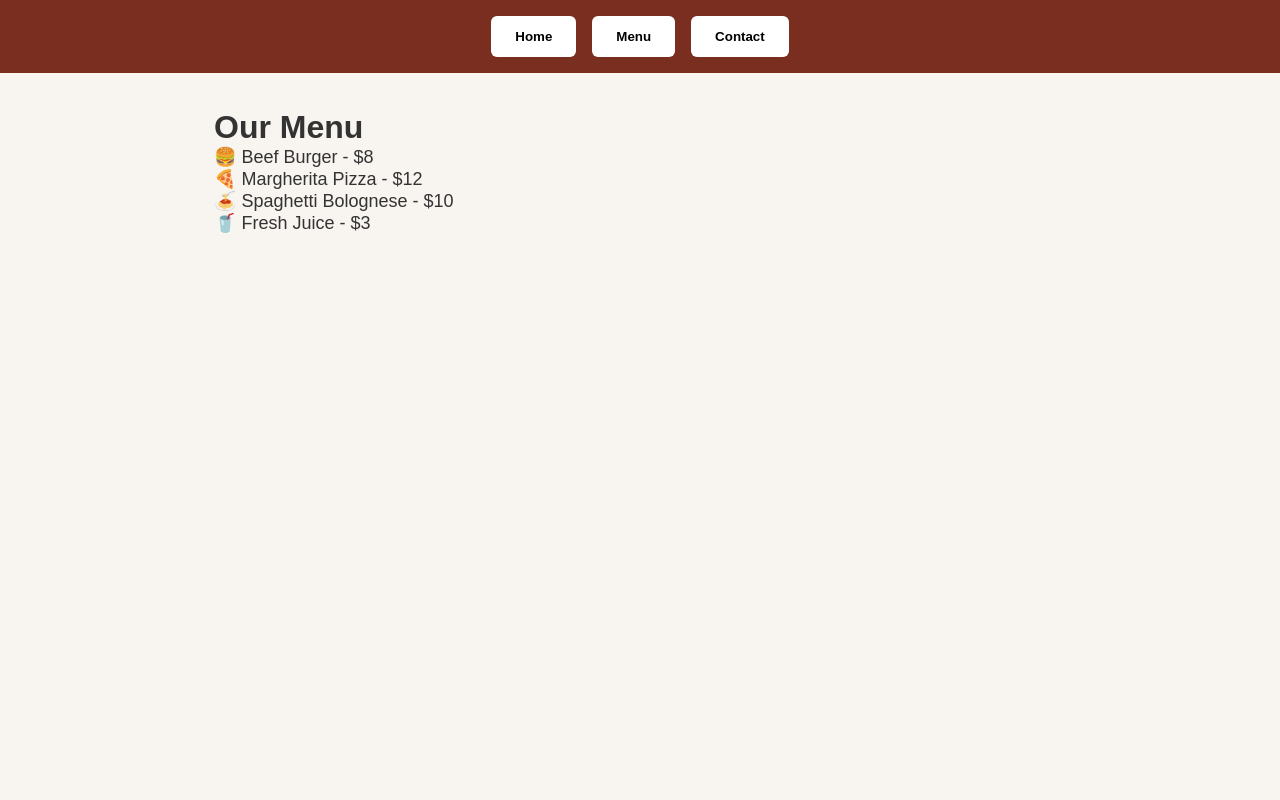
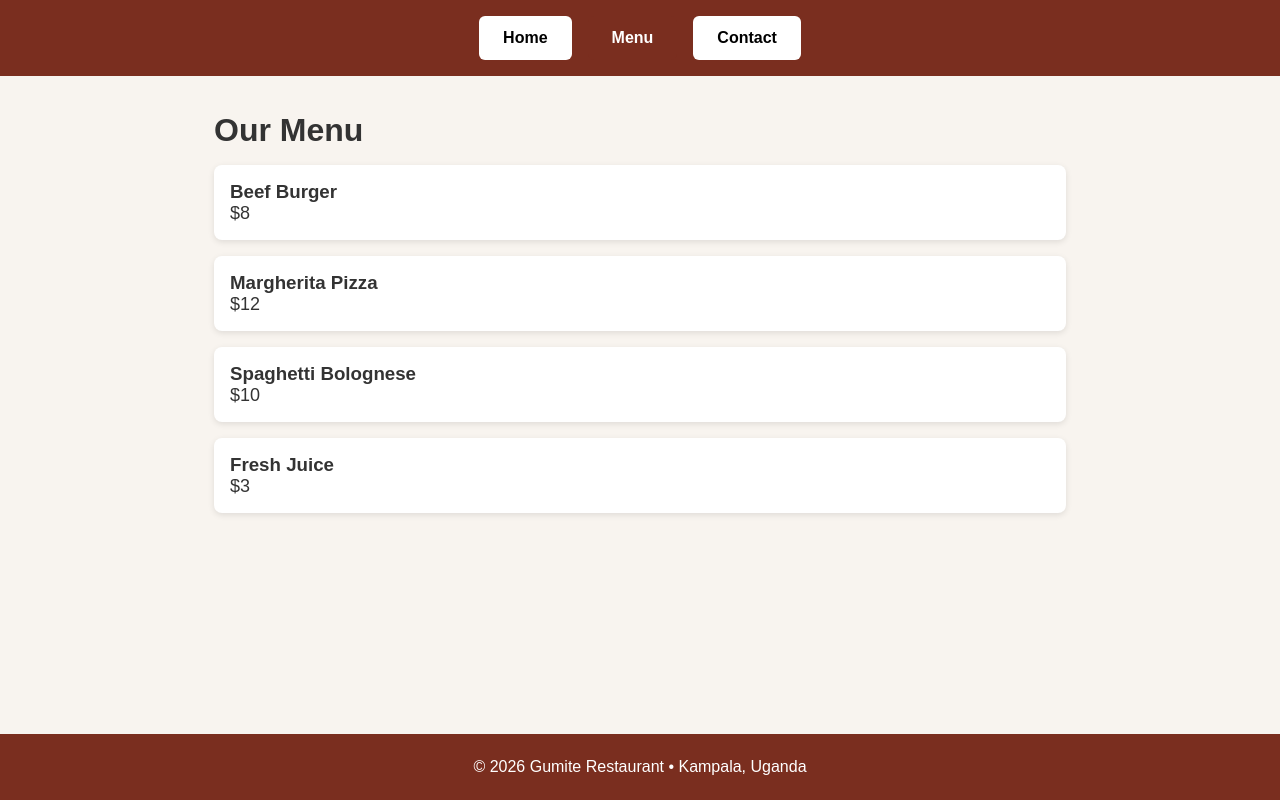
Before and after one commit to Ssekyene/gumite-restaurant, a website built with webpack: page src/template.html in a window 1280 px wide. Both pictures are taken after a click on the button "Menu". Built offline with nearby package versions, Linux system fonts and the light colour scheme.

Commit message:
chore: improve layout and refactor code

```diff
--- a/src/contact.js
+++ b/src/contact.js
@@ -18,5 +18,6 @@ export default function loadContact() {
 
   contact.append(title, phone, email, address);
 
-  content.appendChild(contact);
+  //content.appendChild(contact);
+  return contact;
 }
--- a/src/home.js
+++ b/src/home.js
@@ -13,14 +13,19 @@ export default function loadHome() {
 
   const description = document.createElement("p");
   description.textContent =
-    "At Gumite Restaurant, we serve carefully prepared local and international dishes made from the freshest ingredients.";
+    "Experience delicious local and international cuisine prepared with fresh ingredients and served in a warm, welcoming atmosphere.";
 
   const image = document.createElement("img");
 
   image.src = "https://images.unsplash.com/photo-1517248135467-4c7edcad34c4";
   image.alt = "Restaurant interior";
 
-  home.append(title, image, tagline, description);
+  const hours = document.createElement("p");
+  hours.textContent ="Open Daily: 8:00 AM - 11:00 PM";
 
-  content.appendChild(home);
+  home.append(title, image, tagline, description, hours);
+
+  //content.appendChild(home);
+
+  return home;
 }
--- a/src/index.js
+++ b/src/index.js
@@ -4,28 +4,43 @@ import loadMenu from "./menu.js";
 import loadContact from "./contact.js";
 
 
-function renderPage(pageLoader) {
-  const content = document.querySelector("#content");
-
-  content.textContent = "";
-
-  pageLoader();
-}
-
-renderPage(loadHome); // load home page initially
-
 const homeBtn = document.querySelector("#home-btn");
 const menuBtn = document.querySelector("#menu-btn");
 const contactBtn = document.querySelector("#contact-btn");
 
+function renderPage(pageLoader) {
+  const content = document.querySelector("#content");
+  content.replaceChildren(pageLoader());
+  //content.textContent = "";
+
+  //pageLoader();
+}
+
+function setActiveButton(activeBtn) {
+  const buttons = document.querySelectorAll("nav button");
+
+  buttons.forEach((button) => {
+    button.classList.remove("active");
+  });
+
+  activeBtn.classList.add("active");
+}
+
+/* load home page initially */
+renderPage(loadHome);
+setActiveButton(homeBtn);
+
 homeBtn.addEventListener("click", () => {
   renderPage(loadHome);
+  setActiveButton(homeBtn);
 });
 
 menuBtn.addEventListener("click", () => {
   renderPage(loadMenu);
+  setActiveButton(menuBtn);
 });
 
 contactBtn.addEventListener("click", () => {
   renderPage(loadContact);
+  setActiveButton(contactBtn);
 });
--- a/src/menu.js
+++ b/src/menu.js
@@ -7,7 +7,7 @@ export default function loadMenu() {
   const title = document.createElement("h1");
   title.textContent = "Our Menu";
 
-  const item1 = document.createElement("p");
+  /*const item1 = document.createElement("p");
   item1.textContent = "🍔 Beef Burger - $8";
 
   const item2 = document.createElement("p");
@@ -17,9 +17,29 @@ export default function loadMenu() {
   item3.textContent = "🍝 Spaghetti Bolognese - $10";
 
   const item4 = document.createElement("p");
-  item4.textContent = "🥤 Fresh Juice - $3";
+  item4.textContent = "🥤 Fresh Juice - $3"; */
 
-  menu.append(title, item1, item2, item3, item4);
+  function createMenuItem(name, price) {
+  const item = document.createElement("div");
 
-  content.appendChild(menu);
+  item.classList.add("menu-item");
+
+  item.innerHTML = `
+    <h3>${name}</h3>
+    <p>${price}</p>
+  `;
+
+  return item;
 }
+
+menu.append(
+  title,
+  createMenuItem("Beef Burger", "$8"),
+  createMenuItem("Margherita Pizza", "$12"),
+  createMenuItem("Spaghetti Bolognese", "$10"),
+  createMenuItem("Fresh Juice", "$3")
+);
+
+  //content.appendChild(menu);
+  return menu;
+}
--- a/src/styles.css
+++ b/src/styles.css
@@ -8,11 +8,25 @@ body {
   font-family: Arial, sans-serif;
   background: #f8f4ef;
   color: #333;
+  min-height: 100vh;
+  display: flex;
+  flex-direction: column;
+}
+
+#content {
+  flex: 1;
+  max-width: 900px;
+  width: 100%;
+  margin: 0.8rem auto;
+  padding: 1.5rem;
 }
 
 header {
   background: #7a2e1f;
   padding: 1rem;
+  position: sticky;
+  top: 0;
+  z-index: 1000;
 }
 
 nav {
@@ -28,16 +42,11 @@ nav button {
   background: white;
   border-radius: 6px;
   font-weight: bold;
+  font-size: 1rem;
 }
 
 p {
     font-size: 1.125rem;
-}
-
-#content {
-  max-width: 900px;
-  margin: 0.8rem auto;
-  padding: 1.5rem;
 }
 
 .home {
@@ -59,3 +68,45 @@ p {
   border-radius: 10px;
   margin: 1.1rem 0;
 }
+
+nav button.active {
+  background: #7a2e1f;
+  color: white;
+}
+
+nav button {
+  transition: 0.2s;
+}
+
+nav button:hover {
+  transform: translateY(-2px);
+}
+
+.menu {
+  display: grid;
+  gap: 1rem;
+}
+
+.menu-item {
+  background: white;
+  padding: 1rem;
+  border-radius: 8px;
+  box-shadow: 0 2px 6px rgba(0,0,0,.1);
+}
+
+.contact {
+  text-align: center;
+}
+
+.contact p {
+  margin: 1rem 0;
+  font-size: 1.1rem;
+}
+
+footer {
+  text-align: center;
+  padding: 1.5rem;
+  background: #7a2e1f;
+  color: white;
+  margin-top: 3rem;
+}
--- a/src/template.html
+++ b/src/template.html
@@ -15,6 +15,8 @@
   </header>
 
   <div id="content"></div>
-
+<footer>
+  © 2026 Gumite Restaurant • Kampala, Uganda
+</footer>
 </body>
 </html>
```
